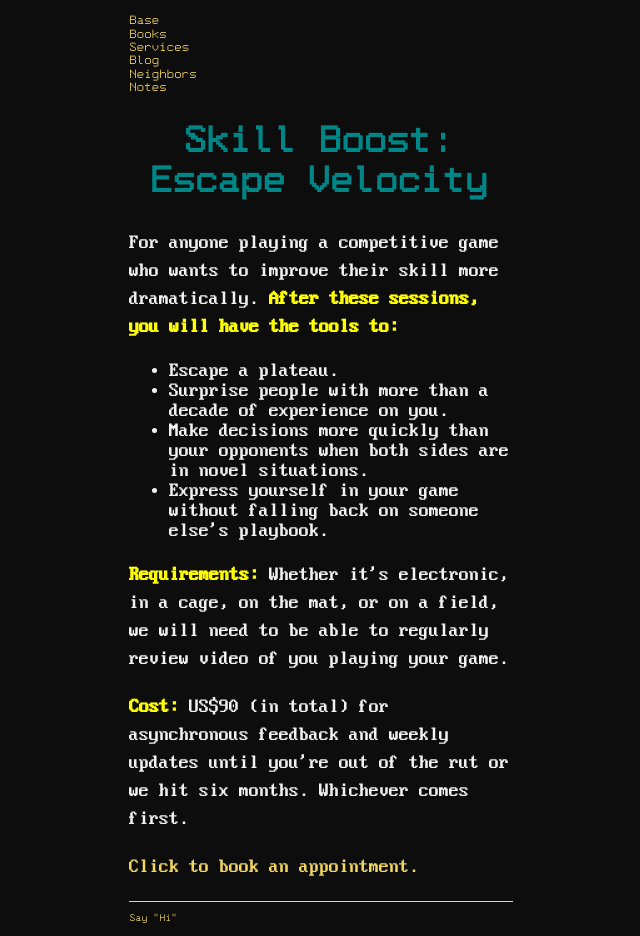
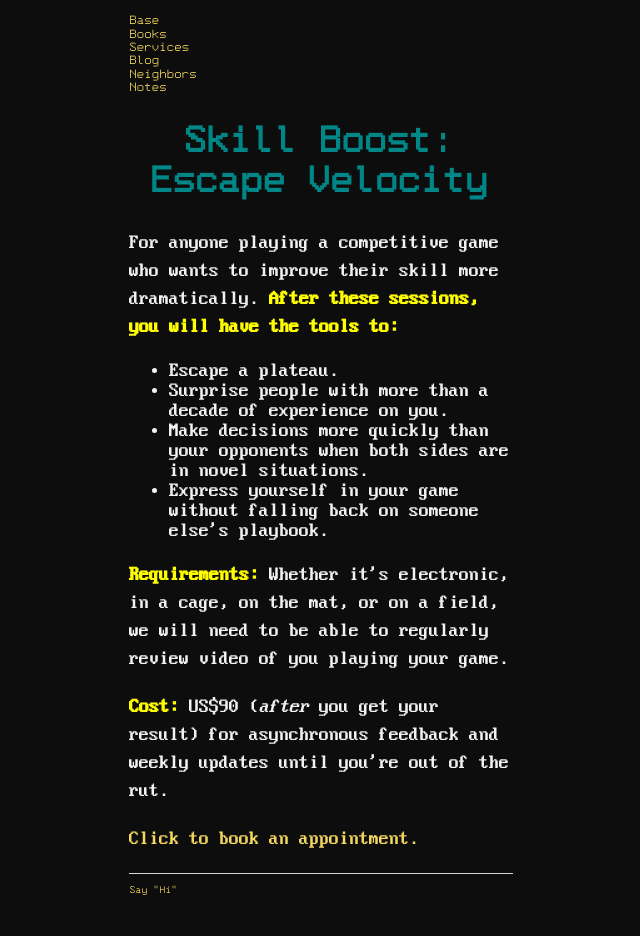
Before and after one commit to ray-dorai/ray-dorai.github.io, a Jekyll site: the page built from services.html, in a window 1280 px wide. Shown: the whole page, without its empty margins (319-959 px from the left). Built offline with Jekyll 4.4.1, drawn with Linux system fonts in a browser that asks for light colours; after the commit the page ends 908 px from its top, so only the background shows below that.

Commit message:
Update services.html

```diff
--- a/services.html
+++ b/services.html
@@ -14,5 +14,5 @@ title: Services
 </ul>
 
 <p> <b style="color:yellow;">Requirements:</b> Whether it's electronic, in a cage, on the mat, or on a field, we will need to be able to regularly review video of you playing your game.</p>
-<p><b style="color:yellow;">Cost:</b> US$90 (in total) for asynchronous feedback and weekly updates until you're out of the rut or we hit six months. Whichever comes first.</p>
+<p><b style="color:yellow;">Cost:</b> US$90 (<i>after</i> you get your result) for asynchronous feedback and weekly updates until you're out of the rut.</p>
 <p><a href="https://cal.com/forshaper/skill-boost-escape-velocity">Click to book an appointment.</a></p>
```
